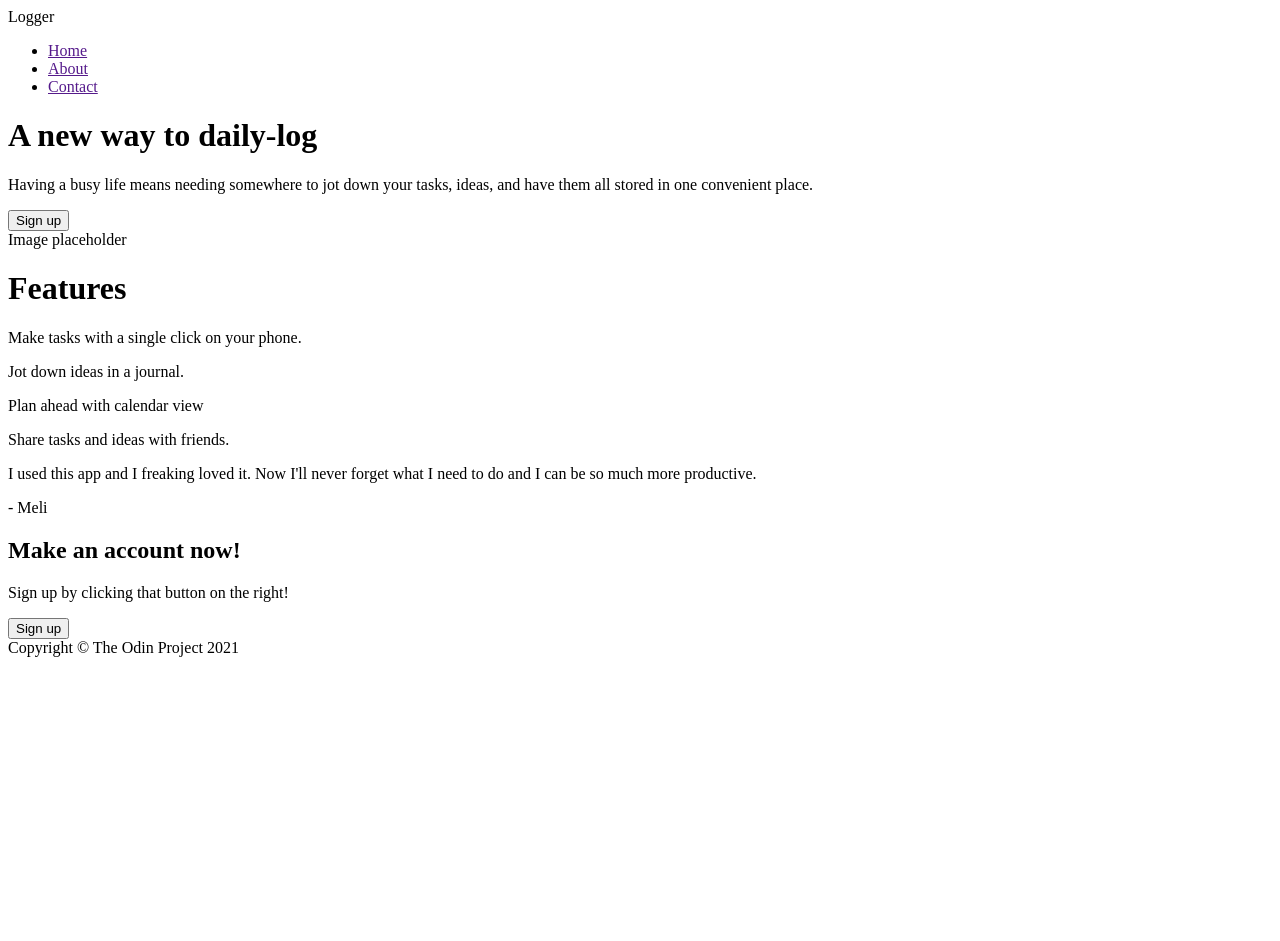
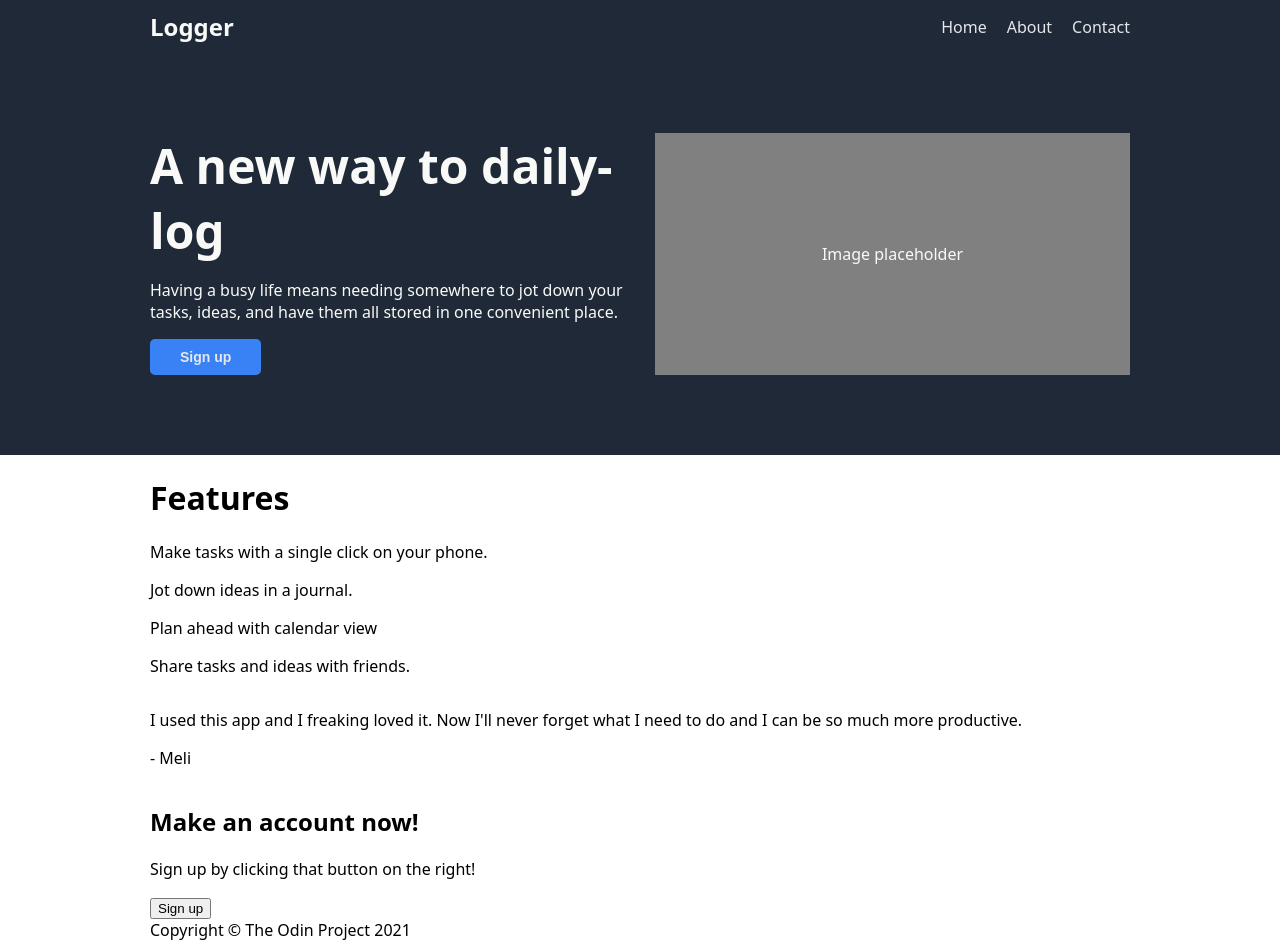
Before and after one commit to allx-g/odin-landing-page, a plain HTML site: page index.html in a window 1280 px wide. Before the commit the page ends 800 px from the top, so only its background shows below. Drawn offline with Linux system fonts and the light colour scheme.

Commit message:
Style header section

```diff
--- a/index.html
+++ b/index.html
@@ -9,7 +9,7 @@
     <body>
         <div class="header">
             <div class="navbar">
-                <div class="logo">Logger</div>
+                <h1 class="logo">Logger</h1>
                 <ul class="links">
                     <li>
                         <a href="">Home</a>
@@ -28,7 +28,7 @@
                     <p>Having a busy life means needing somewhere to jot down your tasks, ideas, and have them all stored in one convenient place.</p>
                     <button>Sign up</button>
                 </div>
-                <div class="big-image">Image placeholder</div>
+                <div class="big-image"><p>Image placeholder</p></div>
             </div>
         </div>
         <div class="information">
--- a/style.css
+++ b/style.css
@@ -0,0 +1,79 @@
+body {
+    margin: 0;
+    padding: 0;
+    font-family: system-ui, -apple-system, BlinkMacSystemFont, 'Segoe UI', Roboto, Oxygen, Ubuntu, Cantarell, 'Open Sans', 'Helvetica Neue', sans-serif;
+    display: flex;
+    flex-direction: column;
+}
+
+body > * {
+    min-width: 300px;
+    padding: 0 150px;
+
+}
+
+.header {
+    background-color: #1f2937;
+    color: #f9faf8;
+}
+
+.navbar {
+    display: flex;
+    justify-content: space-between;
+    align-items: center;
+    padding: 10px 0;
+}
+
+.logo {
+    font-size: 24px;
+    padding: 0;
+    margin: 0;
+}
+
+.links {
+    list-style-type: none;
+    display: flex;
+    gap: 20px;
+    margin: 0;
+    padding: 0;
+}
+
+.links a {
+    color: #e5e7eb;
+    text-decoration: none;
+}
+
+.intro {
+    display: flex;
+    justify-content: center;
+    gap: 30px;
+    margin: 80px 0;
+}
+
+.intro > * {
+    flex: 1;
+}
+
+.hero-wrapper h1 {
+    font-size: 48px;
+    display: flex;
+    margin: 0;
+}
+
+.big-image {
+    background-color: gray;
+    display: flex;
+    justify-content: center;
+    align-items: center;
+    width: 720px;
+}
+
+.intro button {
+    background-color: #3882f6;
+    color: #e5e7eb;
+    border: none;
+    padding: 10px 30px;
+    border-radius: 5px;
+    font-weight: 800;
+    font-size: 14px;
+}
```
